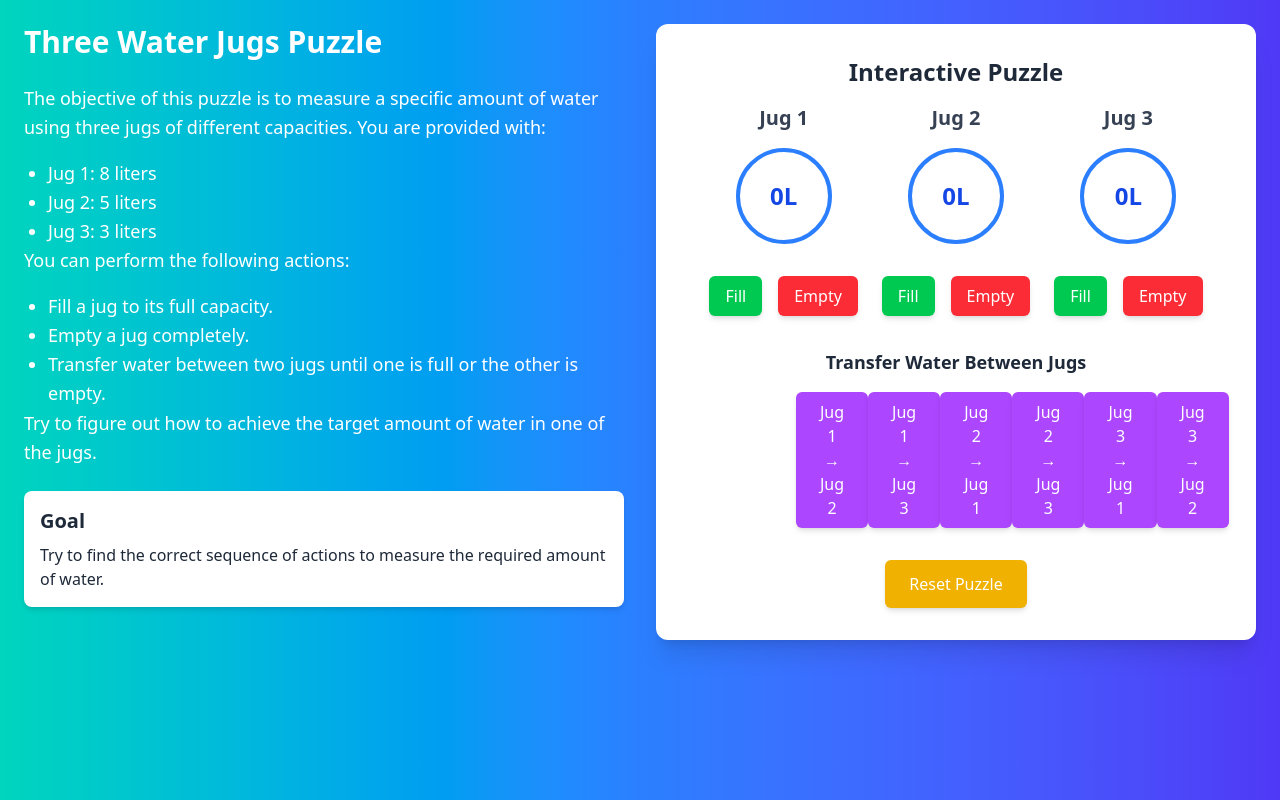
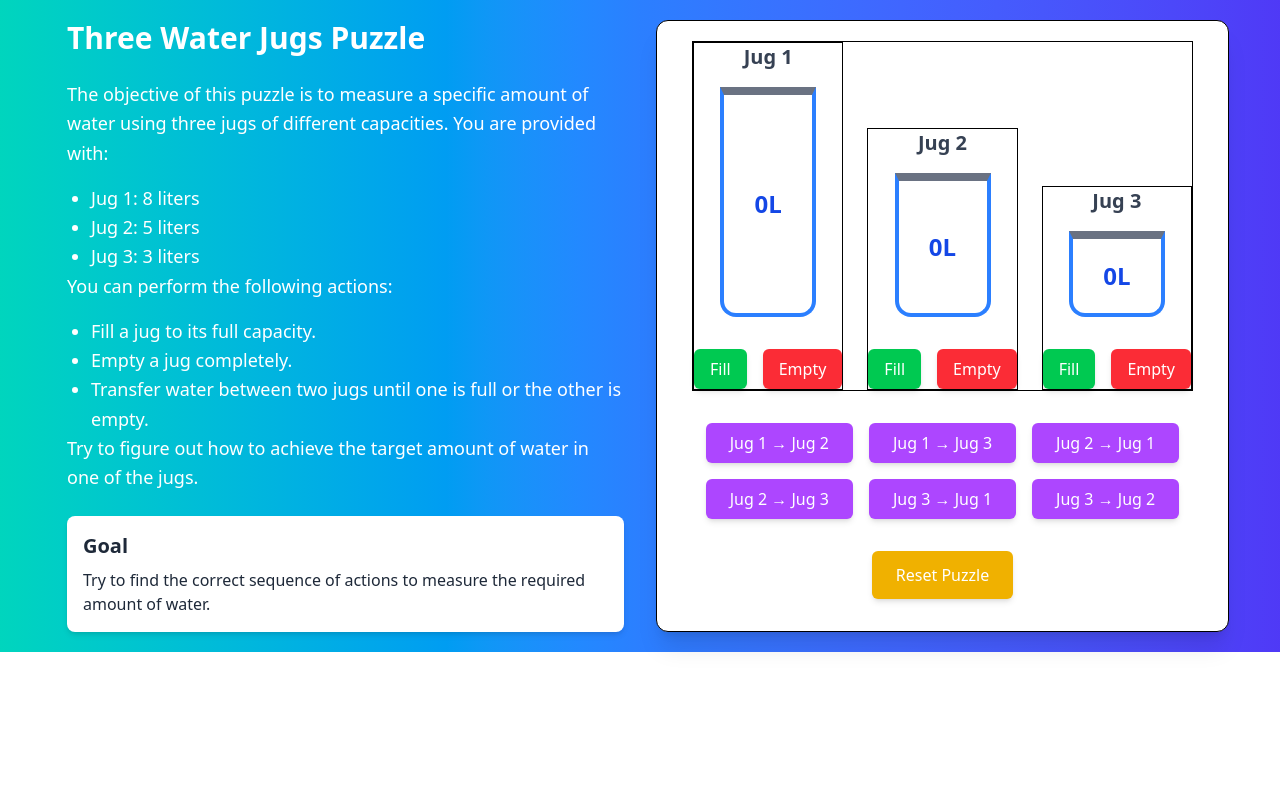
Before and after one commit to mohanaswarupaseepana/Genius-Gateway, a React (Vite) app: page /waterjug in a window 1280 px wide. Built offline with nearby package versions, Linux system fonts and the light colour scheme.

Commit message:
Added waterjug UI

```diff
--- a/src/components/Level2.jsx
+++ b/src/components/Level2.jsx
@@ -6,6 +6,7 @@ import { useNavigate } from 'react-router-dom';
 import TowersOfHanoi from './TowersOfHanoi';
 import KenKen from './Kenken';
 import { useLocation } from 'react-router-dom';
+import Waterjug from './Waterjug';
 
 let key = [];
 const Level2 = () => {
@@ -64,7 +65,7 @@ const Level2 = () => {
         2: { component: <MagicSquare handleSubmit={handleSuccess} qNum={2} />, answer: false },
         3: { component: <Queens handleSubmit={handleSuccess} qNum={3} />, answer: false },
         4: { component: <KenKen handleSubmit={handleSuccess} qNum={4} />, answer: false },
-        5: { component: <MagicSquare />, answer: false },
+        5: { component: <Waterjug handleSubmit={handleSuccess} qNum={5} />, answer: false },
         6: { component: <MagicSquare />, answer: false },
         7: { component: <MagicSquare />, answer: false },
         8: { component: <MagicSquare handleSubmit={handleSuccess} qNum={8} />, answer: false },
--- a/src/components/Waterjug.jsx
+++ b/src/components/Waterjug.jsx
@@ -1,6 +1,6 @@
-import React, { useState } from 'react';
+import React, { useEffect, useState } from 'react';
 
-function App() {
+function Waterjug({ handleSubmit, qNum }) {
   const [jugs, setJugs] = useState({ jug1: 0, jug2: 0, jug3: 0 });
   const capacities = { jug1: 8, jug2: 5, jug3: 3 };
 
@@ -13,6 +13,13 @@ function App() {
   const emptyJug = (jug) => {
     setJugs((prevState) => ({ ...prevState, [jug]: 0 }));
   };
+  useEffect(() => {
+    console.log(jugs);
+    if (jugs.jug2 === 4) {
+      console.log("Success");
+      handleSubmit(qNum);
+    }
+  }, [jugs]);
 
   // Handle transferring water between two jugs
   const transferWater = (fromJug, toJug) => {
@@ -24,6 +31,10 @@ function App() {
         [toJug]: prevState[toJug] + transferAmount,
       }));
     }
+    // if(jugs.jug2===4){
+    //   console.log("Success");
+    // }
+    // console.log(jugs);
   };
 
   // Reset the puzzle to its initial state
@@ -32,12 +43,12 @@ function App() {
   };
 
   return (
-    <div className="App min-h-screen bg-gradient-to-r from-teal-400 via-blue-500 to-indigo-600 p-6">
-      <div className="grid grid-cols-1 md:grid-cols-2 gap-8 w-full max-w-7xl mx-auto">
+    <div className="h-full  bg-gradient-to-r from-teal-400 via-blue-500 to-indigo-600 p-5">
+      <div className="grid grid-cols-1 md:grid-cols-2 gap-8 w-full max-w-[95%] mx-auto">
         {/* Left Section: Description & Rules */}
-        <div className="text-white flex flex-col items-start space-y-6">
+        <div className=" pl-4 text-white flex flex-col items-start space-y-6">
           <h1 className="text-3xl font-extrabold">Three Water Jugs Puzzle</h1>
-          <p className="text-lg leading-relaxed">
+          <div className="text-lg leading-relaxed">
             The objective of this puzzle is to measure a specific amount of water using three jugs of different capacities. You are provided with:
             <ul className="list-disc pl-6 mt-4">
               <li>Jug 1: 8 liters</li>
@@ -51,7 +62,7 @@ function App() {
               <li>Transfer water between two jugs until one is full or the other is empty.</li>
             </ul>
             Try to figure out how to achieve the target amount of water in one of the jugs.
-          </p>
+          </div>
           <div className="bg-white p-4 rounded-lg shadow-md text-gray-800 w-full">
             <h2 className="font-semibold text-xl mb-2">Goal</h2>
             <p>Try to find the correct sequence of actions to measure the required amount of water.</p>
@@ -59,16 +70,22 @@ function App() {
         </div>
 
         {/* Right Section: Interactive Puzzle Interface */}
-        <div className="flex flex-col items-center space-y-8 bg-white p-8 rounded-xl shadow-xl">
-          <div className="text-center text-2xl font-semibold text-gray-800 mb-4">Interactive Puzzle</div>
+        <div className="pt-5 flex flex-col border items-center space-y-8 bg-white rounded-xl shadow-xl">
+          {/* <div className="text-center text-2xl font-semibold text-gray-800 mb-4 mt-3">Interactive Puzzle</div> */}
 
           {/* Jugs Section */}
-          <div className="grid grid-cols-3 gap-6 mb-8">
-            {Object.keys(jugs).map((jug) => (
-              <div key={jug} className="flex flex-col items-center space-y-4">
+          <div className="border flex items-end  gap-6 mb-8">
+            {Object.keys(jugs).map((jug, index) => (
+              <div key={jug} className="border flex flex-col h-fit items-center space-y-4">
                 <div className="text-xl font-semibold text-gray-700">{jug.replace('jug', 'Jug ')}</div>
-                <div className="w-24 h-24 rounded-full border-4 border-blue-500 flex items-center justify-center text-2xl font-bold text-blue-700">
-                  {jugs[jug]}L
+                <div
+                  style={{ height: `${capacities[jug] * 1.8}rem` }}
+                  className={`w-24 border-x-4 border-b-4 border-t-8 border-t-gray-500 border-blue-500 rounded-b-2xl flex items-center justify-center text-2xl font-bold text-blue-700`}>
+                  <div
+                    style={{ height: `${(jugs[jug] / capacities[jug]) * 100}%` }}
+                    className="rounded-b-xl bg-gradient-to-t from-blue-700 via-blue-400 to-blue-300 transition-all duration-500 w-full self-end"
+                  ></div>
+                  <p className='absolute '>{jugs[jug]}L</p>
                 </div>
                 <div className="flex space-x-4 mt-4">
                   <button
@@ -90,11 +107,12 @@ function App() {
 
           {/* Transfer Water Section */}
           <div className="mb-8">
-            <h2 className="text-lg font-semibold text-gray-800 text-center mb-4">Transfer Water Between Jugs</h2>
-            <div className="flex justify-between max-w-xs mx-auto">
-              {['jug1', 'jug2', 'jug3'].map((fromJug) =>
-                ['jug1', 'jug2', 'jug3'].map(
-                  (toJug) =>
+            {/* <h2 className="text-lg font-semibold text-gray-800 text-center mb-4">Transfer Water Between Jugs</h2> */}
+            <div className="grid grid-cols-3 gap-4 max-w-xl mx-auto">
+              {['jug1', 'jug2', 'jug3']
+                .flatMap(fromJug =>
+                  ['jug1', 'jug2', 'jug3']
+                    .map(toJug =>
                       fromJug !== toJug && (
                         <button
                           key={`${fromJug}-${toJug}`}
@@ -105,12 +123,14 @@ function App() {
                         </button>
                       )
                     )
+                    .filter(Boolean) // Removes false/null items
                 )}
             </div>
+
           </div>
 
           {/* Reset Button */}
-          <div className="flex justify-center">
+          <div className="flex justify-center mb-3">
             <button
               className="bg-yellow-500 text-white px-6 py-3 rounded-md shadow-md hover:bg-yellow-600 transition duration-200"
               onClick={resetPuzzle}
@@ -124,4 +144,4 @@ function App() {
   );
 }
 
-export default App;
+export default Waterjug;
```
Lines whose indentation alone changed are shown as unchanged.
